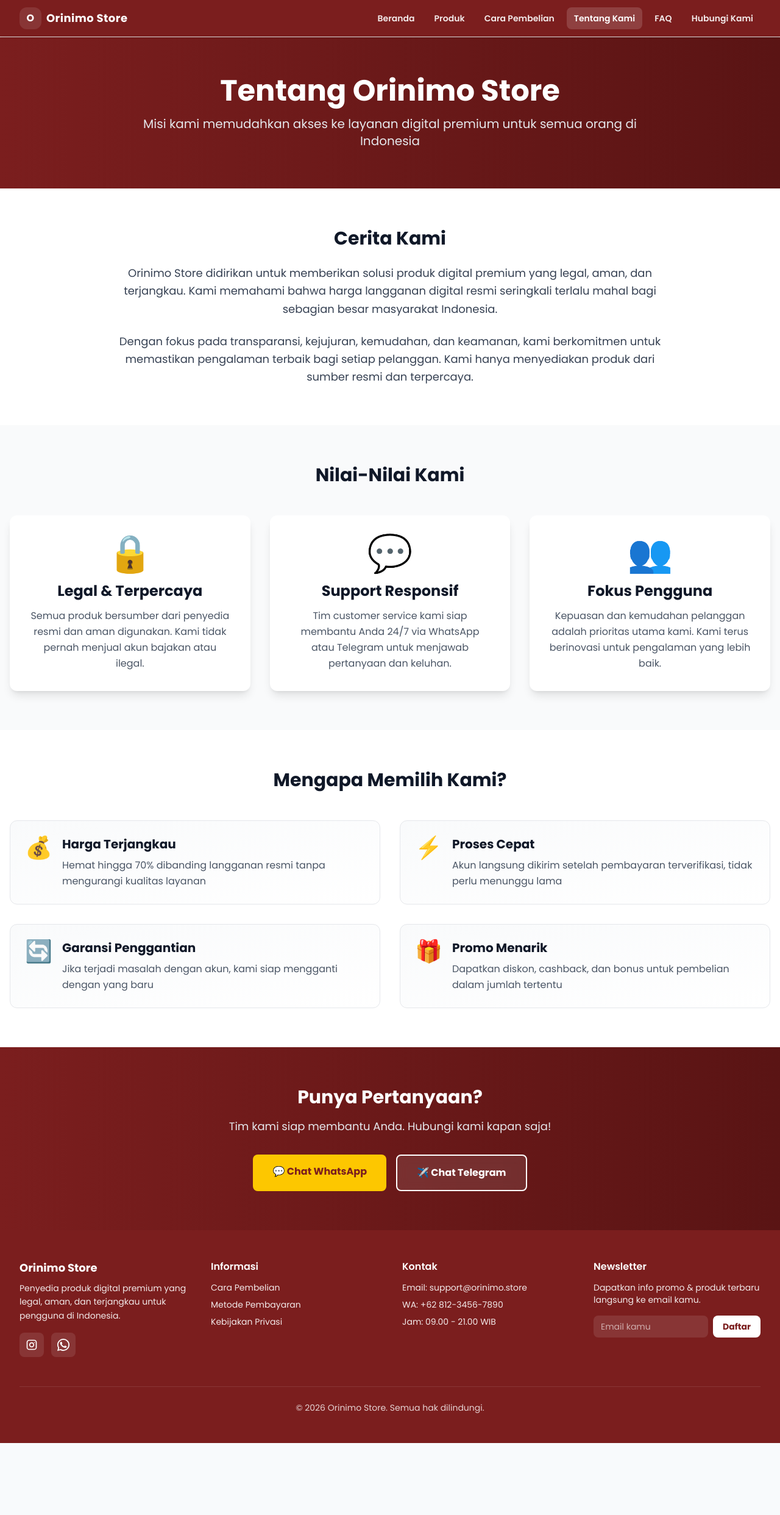
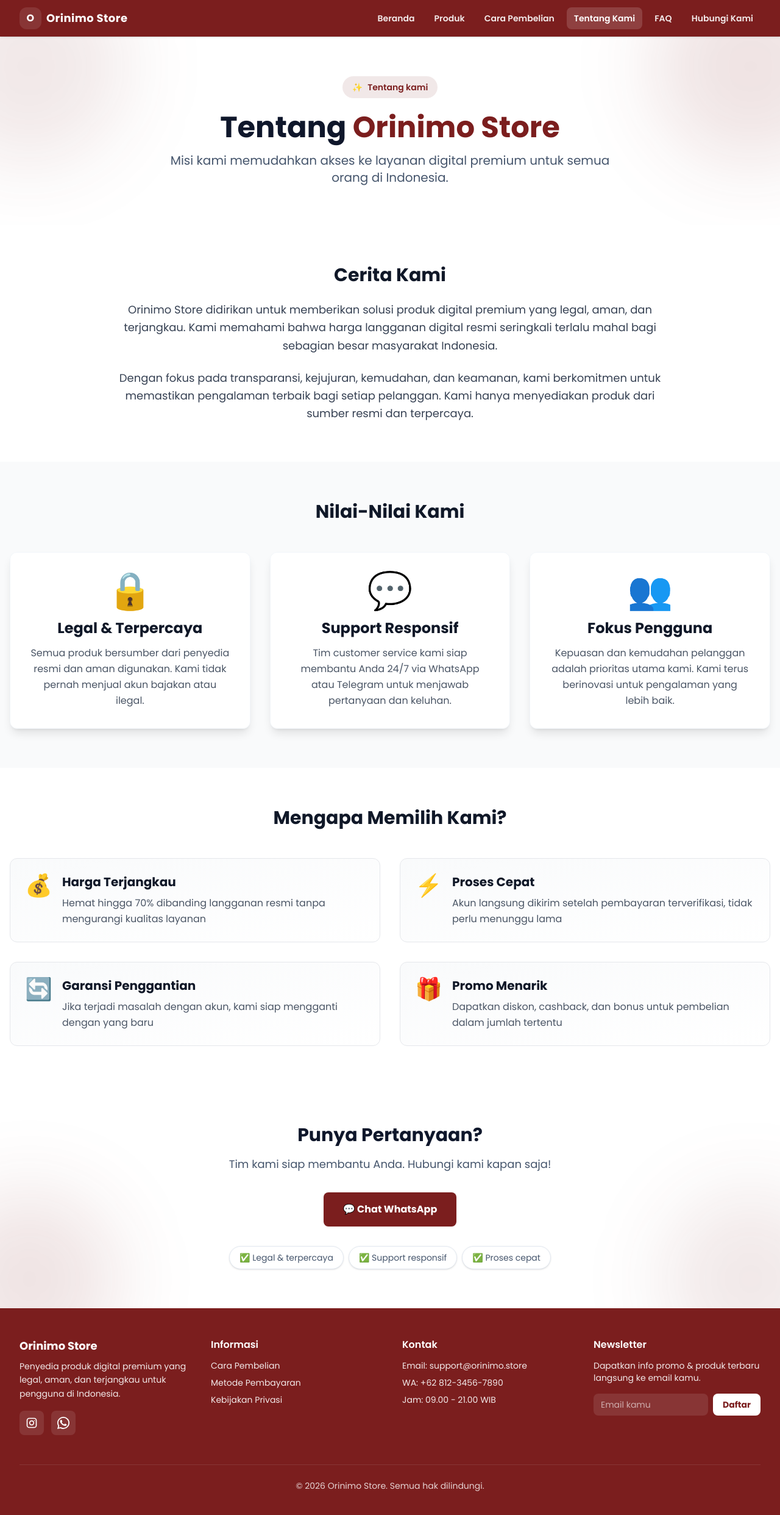
Before and after one commit to chandraputra06/orinimo-web, a React (Vite) app: page /tentang-kami in a window 1280 px wide. Shown: the top 2484 px of the page at 61% size. Before the commit the page ends 2366 px from the top, so only its background shows below. Built offline with nearby package versions, Linux system fonts and the light colour scheme.

Commit message:
feat(about us): add animate on scroll

```diff
--- a/src/pages/About.jsx
+++ b/src/pages/About.jsx
@@ -1,12 +1,59 @@
+import React, { useEffect } from "react";
+import AOS from "aos";
+import "aos/dist/aos.css";
+
+const BRAND = "#7B1E1E";
+
 const About = () => {
+  useEffect(() => {
+    AOS.init({
+      duration: 800,
+      easing: "ease-out",
+      once: true,
+      offset: 80,
+    });
+  }, []);
+
   return (
     <div className="min-h-screen bg-gray-50">
-      {/* Hero Section */}
-      <section className="bg-gradient-to-r from-[#7B1E1E] to-[#5A1414] text-white py-16 px-4 text-center">
-        <div className="max-w-4xl mx-auto">
-          <h1 className="text-4xl md:text-5xl font-bold mb-4">Tentang Orinimo Store</h1>
-          <p className="text-xl text-gray-200">
-            Misi kami memudahkan akses ke layanan digital premium untuk semua orang di Indonesia
+      {/* Hero Section (soft, biar ga nabrak navbar/footer) */}
+      <section className="relative overflow-hidden bg-white py-16 px-4 text-center">
+        {/* brand blobs */}
+        <div
+          aria-hidden
+          className="pointer-events-none absolute -top-28 -right-28 h-80 w-80 rounded-full blur-3xl"
+          style={{ backgroundColor: "rgba(123, 30, 30, 0.12)" }}
+        />
+        <div
+          aria-hidden
+          className="pointer-events-none absolute -top-28 -left-28 h-80 w-80 rounded-full blur-3xl"
+          style={{ backgroundColor: "rgba(123, 30, 30, 0.10)" }}
+        />
+
+        <div className="max-w-4xl mx-auto relative">
+          <p
+            data-aos="fade-up"
+            className="inline-flex items-center gap-2 rounded-full px-4 py-2 text-sm font-semibold"
+            style={{ backgroundColor: "rgba(123, 30, 30, 0.10)", color: BRAND }}
+          >
+            <span aria-hidden>✨</span>
+            Tentang kami
+          </p>
+
+          <h1
+            data-aos="fade-up"
+            data-aos-delay="100"
+            className="text-4xl md:text-5xl font-bold mb-4 mt-6 text-slate-900"
+          >
+            Tentang <span style={{ color: BRAND }}>Orinimo Store</span>
+          </h1>
+
+          <p
+            data-aos="fade-up"
+            data-aos-delay="200"
+            className="text-xl text-slate-600 max-w-3xl mx-auto"
+          >
+            Misi kami memudahkan akses ke layanan digital premium untuk semua orang di Indonesia.
           </p>
         </div>
       </section>
@@ -14,14 +61,28 @@ const About = () => {
       {/* Story Section */}
       <section className="py-16 px-4 bg-white">
         <div className="max-w-4xl mx-auto text-center">
-          <h2 className="text-3xl font-bold text-gray-900 mb-6">Cerita Kami</h2>
-          <p className="text-gray-700 text-lg leading-relaxed mb-6">
-            Orinimo Store didirikan untuk memberikan solusi produk digital premium yang legal, aman, dan terjangkau.
-            Kami memahami bahwa harga langganan digital resmi seringkali terlalu mahal bagi sebagian besar masyarakat Indonesia.
+          <h2 data-aos="fade-up" className="text-3xl font-bold text-gray-900 mb-6">
+            Cerita Kami
+          </h2>
+
+          <p
+            data-aos="fade-up"
+            data-aos-delay="100"
+            className="text-gray-700 text-lg leading-relaxed mb-6"
+          >
+            Orinimo Store didirikan untuk memberikan solusi produk digital premium yang legal, aman,
+            dan terjangkau. Kami memahami bahwa harga langganan digital resmi seringkali terlalu mahal
+            bagi sebagian besar masyarakat Indonesia.
           </p>
-          <p className="text-gray-700 text-lg leading-relaxed">
-            Dengan fokus pada transparansi, kejujuran, kemudahan, dan keamanan, kami berkomitmen untuk memastikan
-            pengalaman terbaik bagi setiap pelanggan. Kami hanya menyediakan produk dari sumber resmi dan terpercaya.
+
+          <p
+            data-aos="fade-up"
+            data-aos-delay="200"
+            className="text-gray-700 text-lg leading-relaxed"
+          >
+            Dengan fokus pada transparansi, kejujuran, kemudahan, dan keamanan, kami berkomitmen untuk
+            memastikan pengalaman terbaik bagi setiap pelanggan. Kami hanya menyediakan produk dari
+            sumber resmi dan terpercaya.
           </p>
         </div>
       </section>
@@ -29,26 +90,37 @@ const About = () => {
       {/* Values Section */}
       <section className="py-16 px-4 bg-gray-50">
         <div className="max-w-7xl mx-auto">
-          <h2 className="text-3xl font-bold text-center text-gray-900 mb-12">Nilai-Nilai Kami</h2>
+          <h2
+            data-aos="fade-up"
+            className="text-3xl font-bold text-center text-gray-900 mb-12"
+          >
+            Nilai-Nilai Kami
+          </h2>
+
           <div className="grid grid-cols-1 md:grid-cols-3 gap-8">
             {[
               {
-                icon: '🔒',
-                title: 'Legal & Terpercaya',
-                desc: 'Semua produk bersumber dari penyedia resmi dan aman digunakan. Kami tidak pernah menjual akun bajakan atau ilegal.'
+                icon: "🔒",
+                title: "Legal & Terpercaya",
+                desc: "Semua produk bersumber dari penyedia resmi dan aman digunakan. Kami tidak pernah menjual akun bajakan atau ilegal.",
               },
               {
-                icon: '💬',
-                title: 'Support Responsif',
-                desc: 'Tim customer service kami siap membantu Anda 24/7 via WhatsApp atau Telegram untuk menjawab pertanyaan dan keluhan.'
+                icon: "💬",
+                title: "Support Responsif",
+                desc: "Tim customer service kami siap membantu Anda 24/7 via WhatsApp atau Telegram untuk menjawab pertanyaan dan keluhan.",
               },
               {
-                icon: '👥',
-                title: 'Fokus Pengguna',
-                desc: 'Kepuasan dan kemudahan pelanggan adalah prioritas utama kami. Kami terus berinovasi untuk pengalaman yang lebih baik.'
-              }
+                icon: "👥",
+                title: "Fokus Pengguna",
+                desc: "Kepuasan dan kemudahan pelanggan adalah prioritas utama kami. Kami terus berinovasi untuk pengalaman yang lebih baik.",
+              },
             ].map((item, idx) => (
-              <div key={idx} className="bg-white rounded-xl p-8 text-center shadow-lg hover:shadow-xl transition-all hover:scale-105">
+              <div
+                key={idx}
+                data-aos="fade-up"
+                data-aos-delay={Math.min(idx * 100, 200)}
+                className="bg-white rounded-xl p-8 text-center shadow-lg hover:shadow-xl transition-all hover:scale-105 border border-slate-100"
+              >
                 <div className="text-6xl mb-4">{item.icon}</div>
                 <h3 className="text-2xl font-bold text-gray-900 mb-3">{item.title}</h3>
                 <p className="text-gray-600 leading-relaxed">{item.desc}</p>
@@ -61,31 +133,26 @@ const About = () => {
       {/* Why Choose Us */}
       <section className="py-16 px-4 bg-white">
         <div className="max-w-7xl mx-auto">
-          <h2 className="text-3xl font-bold text-center text-gray-900 mb-12">Mengapa Memilih Kami?</h2>
+          <h2
+            data-aos="fade-up"
+            className="text-3xl font-bold text-center text-gray-900 mb-12"
+          >
+            Mengapa Memilih Kami?
+          </h2>
+
           <div className="grid grid-cols-1 md:grid-cols-2 gap-8">
             {[
-              {
-                icon: '💰',
-                title: 'Harga Terjangkau',
-                desc: 'Hemat hingga 70% dibanding langganan resmi tanpa mengurangi kualitas layanan'
-              },
-              {
-                icon: '⚡',
-                title: 'Proses Cepat',
-                desc: 'Akun langsung dikirim setelah pembayaran terverifikasi, tidak perlu menunggu lama'
-              },
-              {
-                icon: '🔄',
-                title: 'Garansi Penggantian',
-                desc: 'Jika terjadi masalah dengan akun, kami siap mengganti dengan yang baru'
-              },
-              {
-                icon: '🎁',
-                title: 'Promo Menarik',
-                desc: 'Dapatkan diskon, cashback, dan bonus untuk pembelian dalam jumlah tertentu'
-              }
+              { icon: "💰", title: "Harga Terjangkau", desc: "Hemat hingga 70% dibanding langganan resmi tanpa mengurangi kualitas layanan" },
+              { icon: "⚡", title: "Proses Cepat", desc: "Akun langsung dikirim setelah pembayaran terverifikasi, tidak perlu menunggu lama" },
+              { icon: "🔄", title: "Garansi Penggantian", desc: "Jika terjadi masalah dengan akun, kami siap mengganti dengan yang baru" },
+              { icon: "🎁", title: "Promo Menarik", desc: "Dapatkan diskon, cashback, dan bonus untuk pembelian dalam jumlah tertentu" },
             ].map((item, idx) => (
-              <div key={idx} className="bg-gradient-to-br from-gray-50 to-white border border-gray-200 rounded-xl p-6 hover:shadow-lg transition-all hover:scale-105">
+              <div
+                key={idx}
+                data-aos="fade-up"
+                data-aos-delay={Math.min(idx * 100, 200)}
+                className="bg-gradient-to-br from-gray-50 to-white border border-gray-200 rounded-xl p-6 hover:shadow-lg transition-all hover:scale-105"
+              >
                 <div className="flex items-start">
                   <div className="text-4xl mr-4">{item.icon}</div>
                   <div>
@@ -99,26 +166,63 @@ const About = () => {
         </div>
       </section>
 
-      {/* Team/Contact CTA */}
-      <section className="py-16 px-4 bg-gradient-to-r from-[#7B1E1E] to-[#5A1414] text-white">
-        <div className="max-w-4xl mx-auto text-center">
-          <h2 className="text-3xl font-bold mb-4">Punya Pertanyaan?</h2>
-          <p className="text-lg text-gray-200 mb-8">
+      {/* Contact CTA (soft, bukan maroon full biar ga nabrak footer) */}
+      <section className="relative overflow-hidden py-16 px-4 bg-white">
+        {/* tint */}
+        <div
+          aria-hidden
+          className="pointer-events-none absolute -bottom-24 -left-24 h-72 w-72 rounded-full blur-3xl"
+          style={{ backgroundColor: "rgba(123, 30, 30, 0.12)" }}
+        />
+        <div
+          aria-hidden
+          className="pointer-events-none absolute -bottom-24 -right-24 h-72 w-72 rounded-full blur-3xl"
+          style={{ backgroundColor: "rgba(123, 30, 30, 0.10)" }}
+        />
+
+        <div className="max-w-4xl mx-auto text-center relative">
+          <h2 data-aos="fade-up" className="text-3xl font-bold mb-4 text-slate-900">
+            Punya Pertanyaan?
+          </h2>
+          <p
+            data-aos="fade-up"
+            data-aos-delay="100"
+            className="text-lg text-slate-600 mb-8"
+          >
             Tim kami siap membantu Anda. Hubungi kami kapan saja!
           </p>
-          <div className="flex flex-col sm:flex-row justify-center space-y-4 sm:space-y-0 sm:space-x-4">
+
+          <div
+            data-aos="zoom-in"
+            data-aos-delay="200"
+            className="flex flex-col sm:flex-row justify-center gap-4"
+          >
             <a
               href="https://wa.me/6281234567890"
-              className="bg-yellow-400 text-[#7B1E1E] px-8 py-4 rounded-lg font-bold hover:bg-yellow-300 transition-all hover:scale-105 inline-block"
+              className="px-8 py-4 rounded-lg font-bold transition-all hover:scale-105 inline-flex items-center justify-center"
+              style={{ backgroundColor: BRAND, color: "white" }}
+              onMouseEnter={(e) => (e.currentTarget.style.backgroundColor = "#5A1414")}
+              onMouseLeave={(e) => (e.currentTarget.style.backgroundColor = BRAND)}
             >
               💬 Chat WhatsApp
             </a>
-            <a
-              href="https://t.me/orinimostore"
-              className="bg-white/10 backdrop-blur-sm border-2 border-white text-white px-8 py-4 rounded-lg font-bold hover:bg-white hover:text-[#7B1E1E] transition-all hover:scale-105 inline-block"
-            >
-              ✈️ Chat Telegram
-            </a>
+          </div>
+
+          {/* small trust row */}
+          <div
+            data-aos="fade-up"
+            data-aos-delay="300"
+            className="mt-8 flex flex-wrap items-center justify-center gap-2 text-sm text-slate-600"
+          >
+            <span className="rounded-full bg-white px-4 py-2 border border-slate-200 shadow-sm">
+              ✅ Legal & terpercaya
+            </span>
+            <span className="rounded-full bg-white px-4 py-2 border border-slate-200 shadow-sm">
+              ✅ Support responsif
+            </span>
+            <span className="rounded-full bg-white px-4 py-2 border border-slate-200 shadow-sm">
+              ✅ Proses cepat
+            </span>
           </div>
         </div>
       </section>
```
